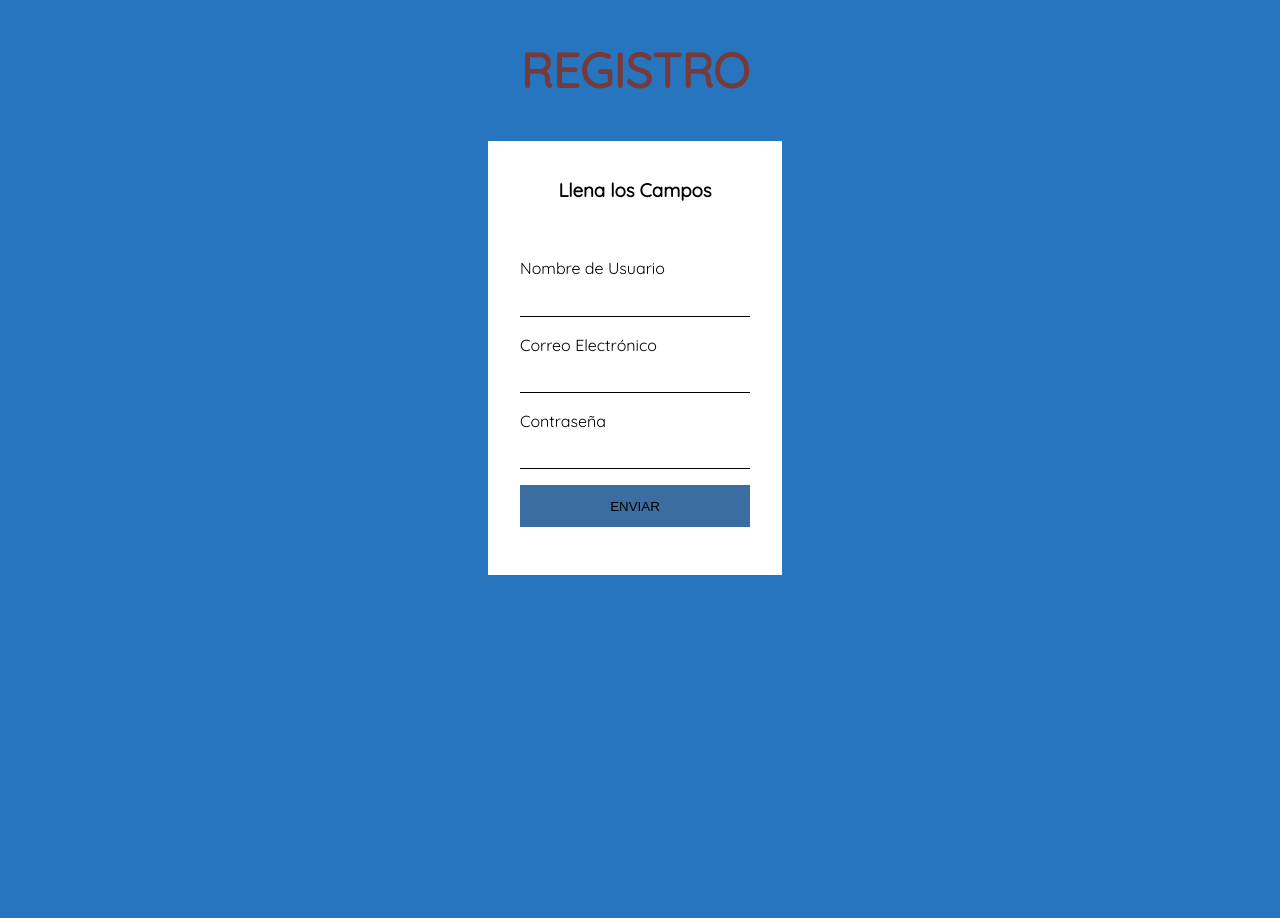
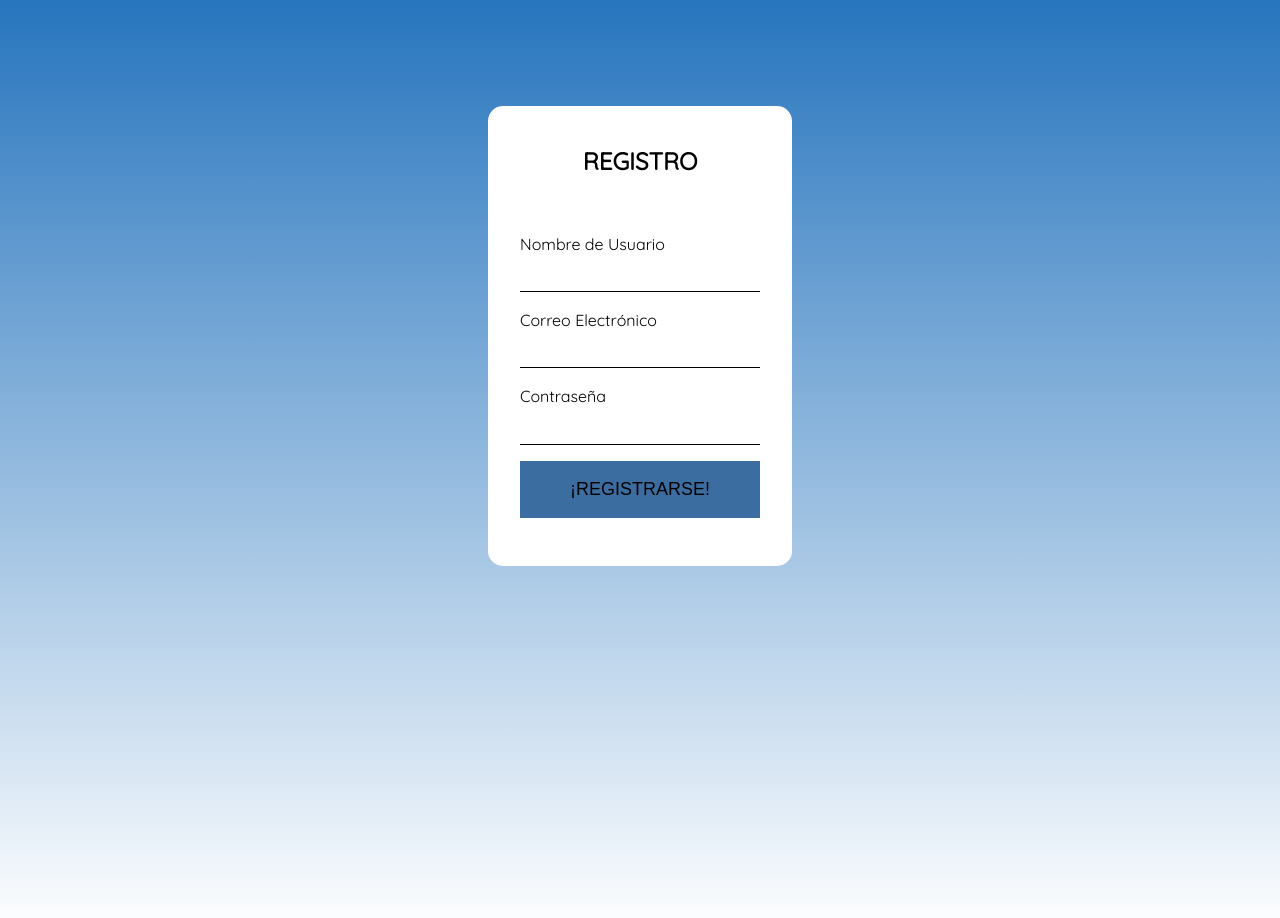
Before and after one commit to gfuenmayors/IUTA, a plain HTML site: page index.html in a window 1280 px wide. Before the commit the page ends 800 px from the top, so only its background shows below. Drawn offline with nearby package versions, Linux system fonts and the light colour scheme.

Commit message:
Add files via upload

```diff
--- a/index.html
+++ b/index.html
@@ -12,10 +12,9 @@
     <link rel="stylesheet" href="https://cdnjs.cloudflare.com/ajax/libs/animate.css/3.7.0/animate.min.css">
 </head>
 <body>
-        <h1 class="logo"><span>REGISTRO</span></h1>
         <div class="contact-wrapper animated bounceInUp">
             <div class="contact-form">
-                <center><h3>Llena los Campos</h3></center>
+                <center><h2>REGISTRO</h2></center>
                 <form method="post" id="registro" action="#">
                     <p>
                         <label>Nombre de Usuario</label>
@@ -30,11 +29,12 @@
                         <input type="password" name="clave" id="clave" required>
                     </p>
                     <p class="block">
-                        <button type="submit">Enviar</button>
+                        <button type="submit">¡Registrarse!</button>
                     </p>
                 </form>
-                <p class="error" id="error"></p>
             </div>
+            </br>
+            <p class="error" id="error"></p>
         </div>
     <!-- JAVASCRIPT -->
     <script src="javascript.js"></script>
--- a/javascript.js
+++ b/javascript.js
@@ -52,10 +52,12 @@ form.addEventListener("submit", e => {
 
     if(noentrar)
     {
+        errorhtml.style.visibility = "visible"
         errorhtml.innerHTML = error
     }
     else
     {
+        errorhtml.style.visibility = "visible"
         errorhtml.innerHTML = '¡Usuario Registrado!'
     }
 })
--- a/main.css
+++ b/main.css
@@ -1,23 +1,20 @@
 * {
-    max-width: 1270px;
+    max-width: auto;
     box-sizing: border-box;
+
 }
 
 body {
-    background: #2775be;
+    background: linear-gradient(to bottom, #2775be, white);
     color: rgb(0, 0, 0);
     line-height: 1.6;
     font-family: 'Quicksand', sans-serif;
     padding: 0 6em;
 }
 
-.logo {
-    text-align: center;
-    font-size: 3em;
-}
-
-.logo span {
-    color: #773a3a;
+.contact-wrapper {
+    padding-top: 6.1em;
+    padding-bottom: 100%;
 }
 
 .contact-wrapper > * {
@@ -25,6 +22,7 @@ body {
 }
 
 .contact-form {
+    border-radius: 15px;
     background: #ffffff;
 }
 
@@ -50,6 +48,7 @@ body {
     border: 0;
     text-transform: uppercase;
     padding: 1em;
+    font-size: 18px;
 }
 
 .contact-form form button:hover,
@@ -61,9 +60,13 @@ body {
 }
 
 .error {
+    box-sizing: border-box;
+    border-radius: 15px;
+    background: #fff;
     text-align: center;
     margin: auto;
-    color: #d63031
+    color: #d63031;
+    visibility: hidden;
 }
 
 /* LARGE SIZE */
```
